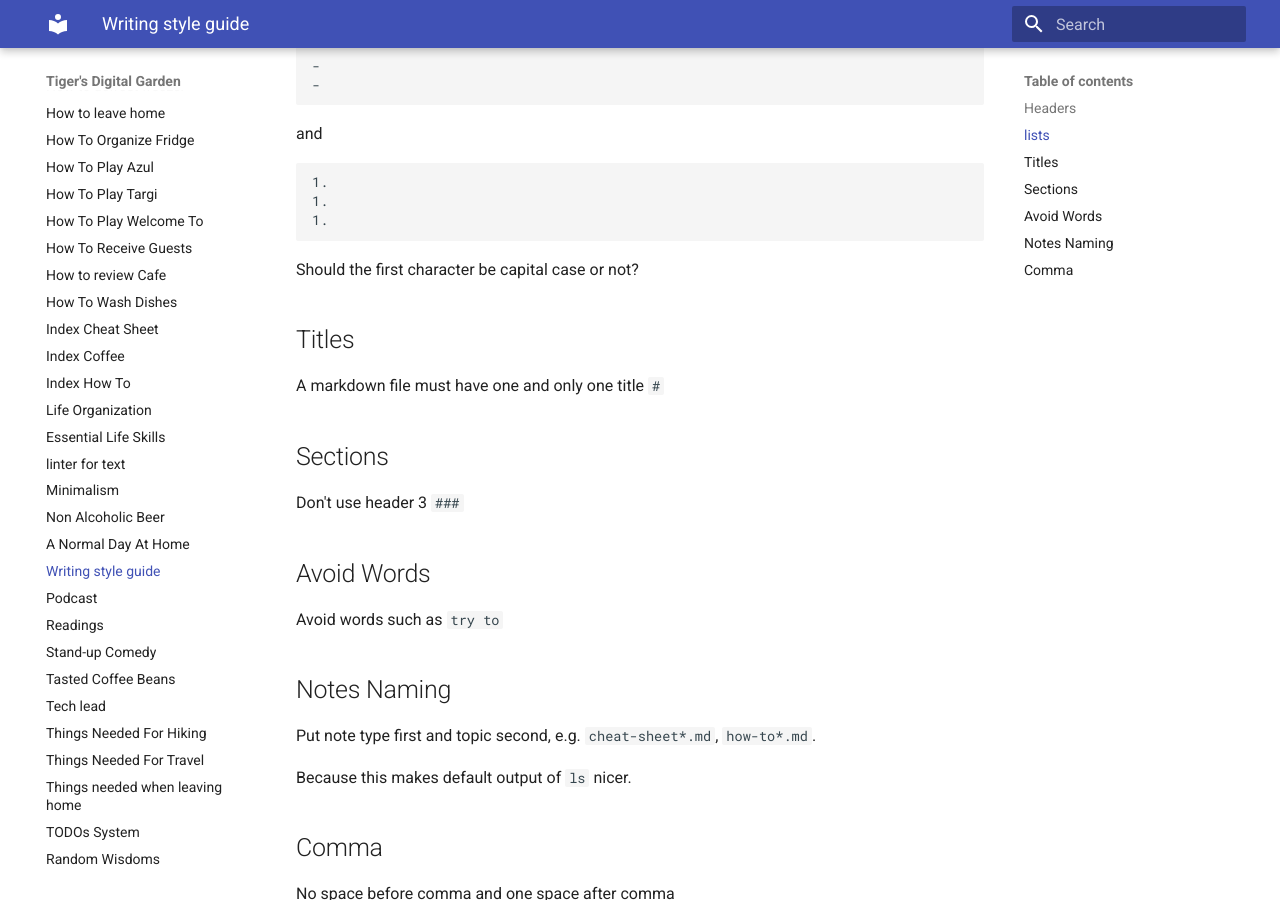
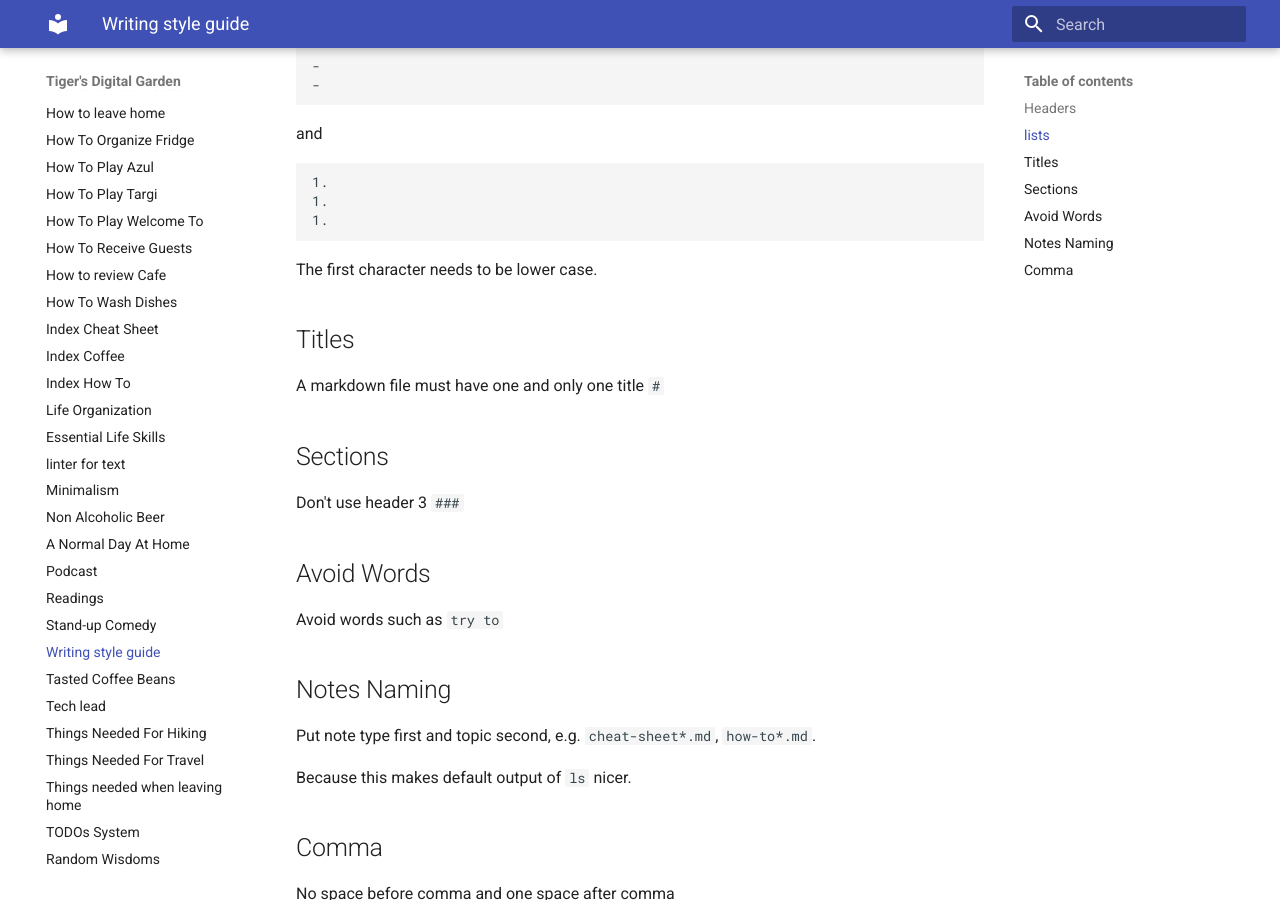
Before and after one commit to ynotstartups/notes, an MkDocs documentation site: the page built from notes/style-guides-notes.md, in a window 1280 px wide and 900 px high, scrolled down 469 px. Built offline with MkDocs 1.6.1 and Material for MkDocs 9.7.7, drawn with Linux system fonts in a browser that asks for light colours.

Commit message:
add first character of list should be lower case

````diff
--- a/notes/notes-style-guides.md
+++ b/notes/style-guides-notes.md
@@ -25,7 +25,7 @@
 1.
 1.
 ```
-Should the first character be capital case or not?
+The first character needs to be lower case.
 
 ## Titles
 
````
